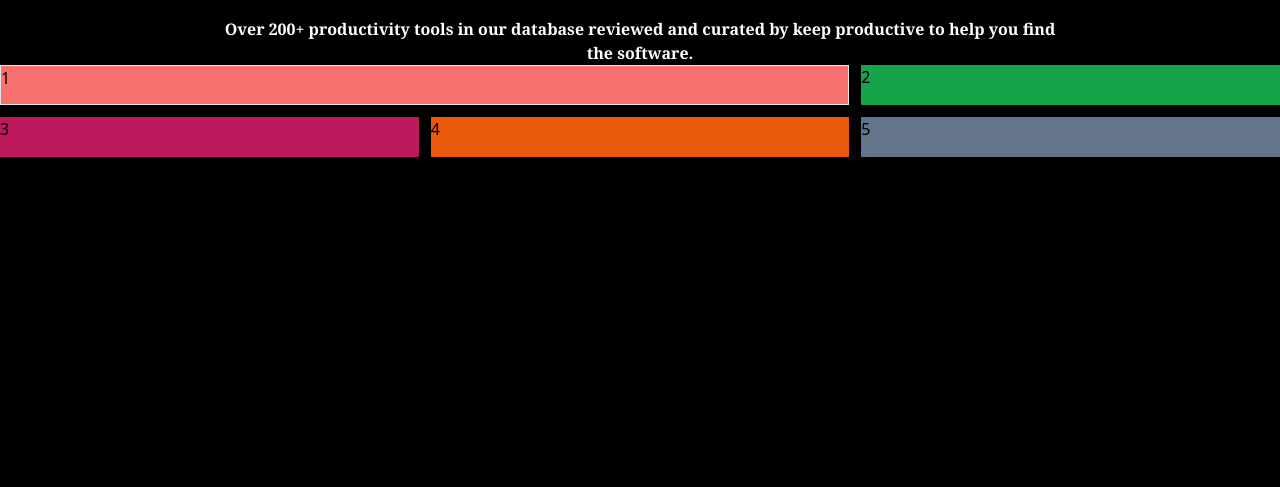
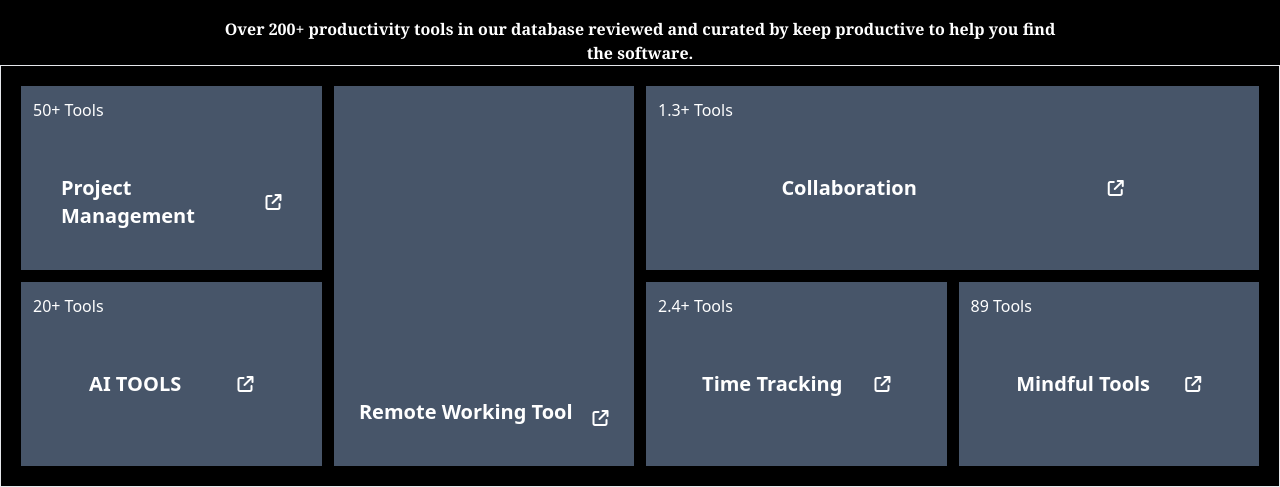
Before and after one commit to bharathikannansambasivam/DemoTailwind, a website: page index.html in a window 1280 px wide. Shown: the part 375-862 px from the top of the page. Before the commit the page ends 800 px from the top, so only its background shows below. Drawn offline with nearby package versions, Linux system fonts and the light colour scheme; files that its build step writes are made by us from their sources.

Commit message:
tailwind's Frst commit

```diff
--- a/index.html
+++ b/index.html
@@ -64,12 +64,53 @@
 </div>
 
     <footer class="">
-        <div class="grid grid-cols-1 gap-3   mb-56 sm:grid-cols-1 md:grid-cols-3 ">
-            <div class="h-10 w-15 bg-red-400 border col-span-2 ">1</div>
-            <div class="h-10 w-15 bg-green-600">2</div>
-            <div class="h-10 w-15 bg-pink-700">3</div>
-            <div class="h-10 w-15 bg-orange-600">4</div>
-            <div class="h-10 w-15 bg-slate-500">5</div>
+        <div class="grid grid-cols-1 sm:grid-rows-6 md:grid-rows-4 md:grid-cols-4 gap-3     border p-5">
+            <div class=" sm:row-start-1 bg-slate-600 md:row-start-1 md:row-span-2 ">
+                <p class=" p-3 text-white">50+ Tools</p>
+                <div class="flex justify-around items-center p-10 " id="role"> <h2 class="font-bold text-xl text-white">Project Management</h2>
+                    <i class="fa-solid fa-arrow-up-right-from-square" style="color: #ffffff;"></i> </div>
+            </div>
+            <div bg class=" sm:row-start-2 bg-slate-600 md:row-span-4 " s>
+
+
+                <div class=" flex justify-center items-end  pb-10 gap-5  h-full" > <h2 class="font-bold text-xl text-white">Remote Working Tool</h2>
+                    <i class="fa-solid fa-arrow-up-right-from-square" style="color: #ffffff;"></i> </div>
+
+
+            </div>
+            <div class=" sm:row-start-3 bg-slate-600 md:row-span-2 md:col-end-5 md:col-start-3"><p class=" p-3 text-white">1.3+ Tools</p>
+                <div class="flex justify-around items-center p-10 " id="role"> <h2 class="font-bold text-xl text-white">Collaboration</h2>
+                    <i class="fa-solid fa-arrow-up-right-from-square" style="color: #ffffff;"></i> </div></div>
+
+
+
+
+
+
+                    <div class=" sm:row-start-4 bg-slate-600 md:row-span-2 ">
+
+
+                        <p class=" p-3 text-white">20+ Tools</p>
+
+                <div class="flex justify-around items-center p-10 " id="role"> <h2 class="font-bold text-xl text-white">AI TOOLS</h2>
+                    <i class="fa-solid fa-arrow-up-right-from-square" style="color: #ffffff;"></i> </div></div>
+
+
+
+
+            <div class=" sm:row-start-5 bg-slate-600 md:row-span-2 ">  <p class=" p-3 text-white">2.4+ Tools</p>
+
+                <div class="flex justify-around items-center p-10 " id="role"> <h2 class="font-bold text-xl text-white">Time Tracking</h2>
+                    <i class="fa-solid fa-arrow-up-right-from-square" style="color: #ffffff;"></i> </div></div>
+
+
+
+
+            <div class=" sm:row-start-6 bg-slate-600 md:row-span-2">  <p class=" p-3 text-white">89 Tools</p>
+
+                <div class="flex justify-around items-center p-10 " id="role"> <h2 class="font-bold text-xl text-white">Mindful Tools</h2>
+                    <i class="fa-solid fa-arrow-up-right-from-square" style="color: #ffffff;"></i> </div></div>
+
 
 
         </div>
```
Also changed, not shown: dist/images/fire.jpeg (added).
